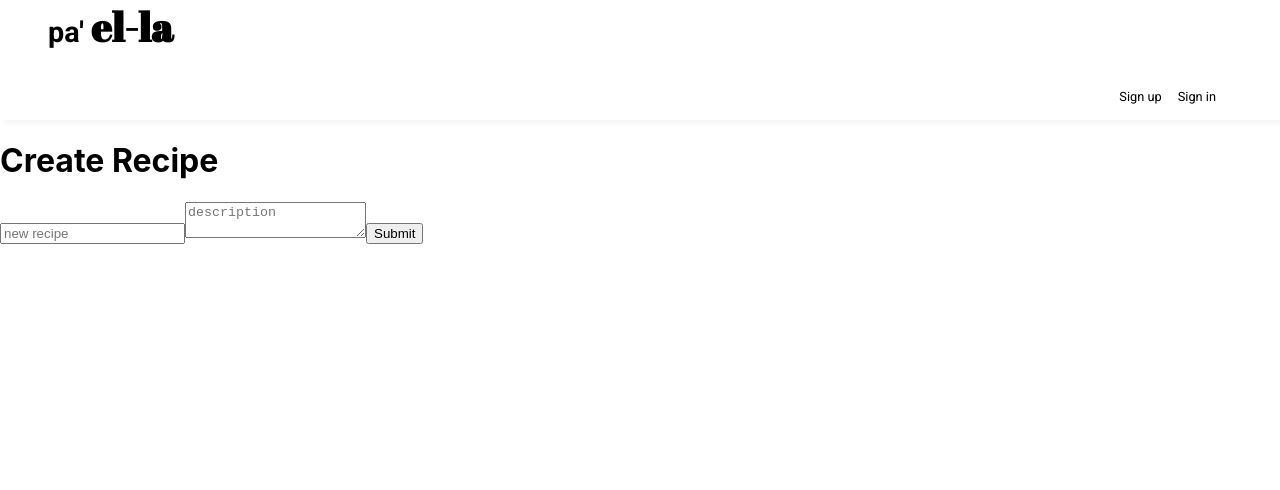
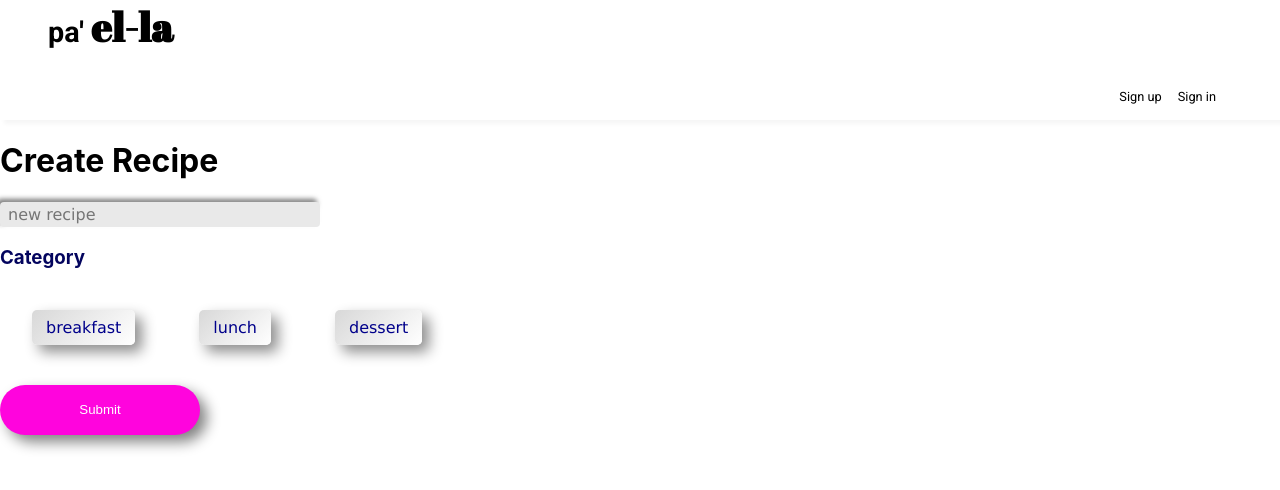
Before and after one commit to Christian-Mar/pa-ella, a Next.js app: page /create-recipe in a window 1280 px wide. Shown: the top 490 px of the page. Built offline with nearby package versions, Linux system fonts and the light colour scheme; no server answers.

Commit message:
start create recipe form

```diff
--- a/pages/create-recipe/index.js
+++ b/pages/create-recipe/index.js
@@ -6,20 +6,35 @@ import { collection, addDoc, Timestamp } from 'firebase/firestore';
 import styles from '../../styles/CreateRecipe.module.css';
 
 const CreateRecipe = () => {
-	const [title, setTitle] = useState('');
-	const [description, setDescription] = useState('');
+
+	const [recipe, setRecipe] = useState({
+		title: '',
+		category: '',
+		description: '',
+
+
+	});
+	//const [count, setCount] = useState(1);
+	console.log(recipe);
+	const updateForm = e => {
+		setRecipe({
+			...recipe,
+			[e.target.name]: e.target.value,
+		});
+	};
+
 
 
 	const handleSubmit = async e => {
 		e.preventDefault();
 		try {
 			await addDoc(collection(db, 'recipes'), {
-				title: title,
-				description: description,
+				title: recipe.title,
+				category: recipe.category,
+				description: recipe.description,
 				created: Timestamp.now(),
 			});
-			setTitle('');
-			setDescription('');
+
 		} catch (err) {
 			alert(err);
 		}
@@ -34,20 +49,60 @@ const CreateRecipe = () => {
 			</Head>
 			<Navbar />
 			<h1>Create Recipe</h1>
+
 			<form onSubmit={handleSubmit} name='createRecipe'>
 				<input
 					type='text'
 					name='title'
-					onChange={e => setTitle(e.target.value)}
-					value={title}
+					onChange={updateForm}
+					value={recipe.title}
 					placeholder='new recipe'
+					className={styles.form__inputField}
 				/>
-				<textarea
-					onChange={e => setDescription(e.target.value)}
-					placeholder='description'
-					value={description}
-				></textarea>
-				<button type='submit'>Submit</button>
+				<div className={styles.form__radio}>
+					<h3 className={styles.form__radioTitle}>Category </h3>
+					<div className={styles.form__radioFieldContainer}>
+						<input
+							className={styles.form__radioField}
+							type='radio'
+							name='category'
+							onChange={updateForm}
+							value='breakfast'
+							checked={recipe.category == 'breakfast'}
+							id='breakfast'
+						/>
+						<label className={styles.form__radioLabel} htmlFor='breakfast'>
+							breakfast
+						</label>
+						<input
+							className={styles.form__radioField}
+							type='radio'
+							name='category'
+							onChange={updateForm}
+							value='lunch'
+							checked={recipe.category == 'lunch'}
+							id='lunch'
+						/>
+						<label className={styles.form__radioLabel} htmlFor='lunch'>
+							lunch
+						</label>
+						<input
+							className={styles.form__radioField}
+							type='radio'
+							name='dessert'
+							onChange={updateForm}
+							value='dessert'
+							checked={recipe.category == 'dessert'}
+							id='dessert'
+						/>
+						<label className={styles.form__radioLabel} htmlFor='dessert'>
+							dessert
+						</label>
+					</div>
+				</div>
+				<button type='submit' className={styles.form__SubmitButton}>
+					Submit
+				</button>
 			</form>
 		</div>
 	);
--- a/styles/CreateRecipe.module.css
+++ b/styles/CreateRecipe.module.css
@@ -2,3 +2,123 @@
   min-height: 1000vh;
 
 }
+
+.container__form {
+    height: 40vh;
+    width: 75vw;
+    background: #ffdce7;
+
+    border-radius: 15px;
+    display: flex;
+    flex-direction: column;
+    justify-content: flex-start;
+    align-items: center;
+}
+
+.container__title {
+    font-size: 1rem;
+    margin: 2rem;
+    color: #919399;
+    text-shadow: 1px 1px 1px white;
+
+}
+
+.form {
+    display: flex;
+    flex-direction: column;
+    justify-content: center;
+    align-items: center;
+}
+
+.form__input1 {
+    margin-bottom: 3rem;
+}
+
+.form__inputLabel {
+    padding-right: 2rem;
+}
+
+.form__inputField {
+    border: none;
+    border-radius: 4px;
+    background: #e9e9e9;
+    box-shadow: 3px 3px 5px #ffffff, -3px -3px 5px #797979;
+    width: 25vw;
+    font-size: 1rem;
+    font-family: Verdana, Geneva, Tahoma, sans-serif;
+    padding: .2rem .5rem;
+}
+
+.form__select {
+    width: 42rem;
+    display: flex;
+    justify-content: space-evenly;
+}
+
+.form__selectItem {
+    display: flex;
+}
+
+.form__selectField {
+    margin-left: 1rem;
+    height: 1.5rem;
+    font-size: 1rem;
+    border-radius: 1rem;
+    font-family: Verdana, Geneva, Tahoma, sans-serif;
+    border: none;
+    padding: 0 1rem;
+    background: #e9e9e9;
+    box-shadow: 3px 3px 5px #ffffff, -3px -3px 5px #797979;
+}
+
+.form__radioTitle {
+    margin-bottom: 3rem;
+    color: #03045e;
+    text-shadow: 1px 1px 1px white;
+}
+.form__radioField {
+    display: none;
+}
+
+.form__radioField:checked + .form__radioLabel {
+    background:#03045e;
+    color: white;
+}
+
+.form__radioLabel {
+    padding: 8px 14px;
+    margin: 2rem;
+    font-size: 1rem;
+    font-family: Verdana, Geneva, Tahoma, sans-serif;
+    color: darkblue;
+    background: linear-gradient(135deg, #d8d8d8, #ffffff);
+    box-shadow: 7px 7px 14px #8e8e8e, -7px -7px 14px #ffffff;
+    border-radius: 5px;
+    height: 14rem;
+    cursor: pointer;
+    transition: background-color 0.1s;
+}
+
+.form__DirectionButtonContainer {
+    display: flex;
+    justify-content: space-evenly;
+    width: 42rem;
+    margin: 3rem;
+}
+
+.form__SubmitButton {
+    height: 50px;
+    width: 200px;
+    color: white;
+
+    background: rgb(255, 4, 221);
+    box-shadow: 7px 7px 14px #828282, -7px -7px 14px #ffffff;
+    border: none;
+    border-radius: 25px;
+    margin: 3rem 0 1rem;
+    cursor: pointer;
+}
+
+.form__SubmitButton:hover {
+    background: rgb(240, 1, 208);
+}
```
